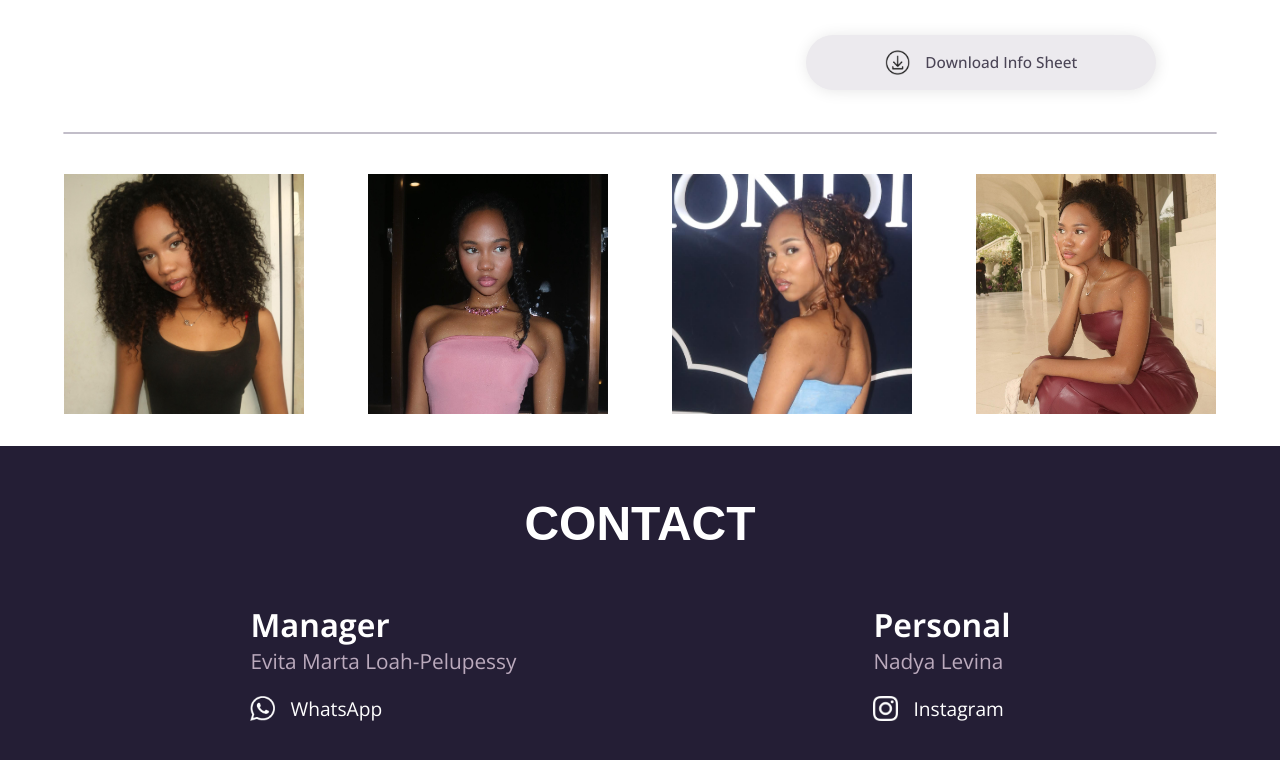
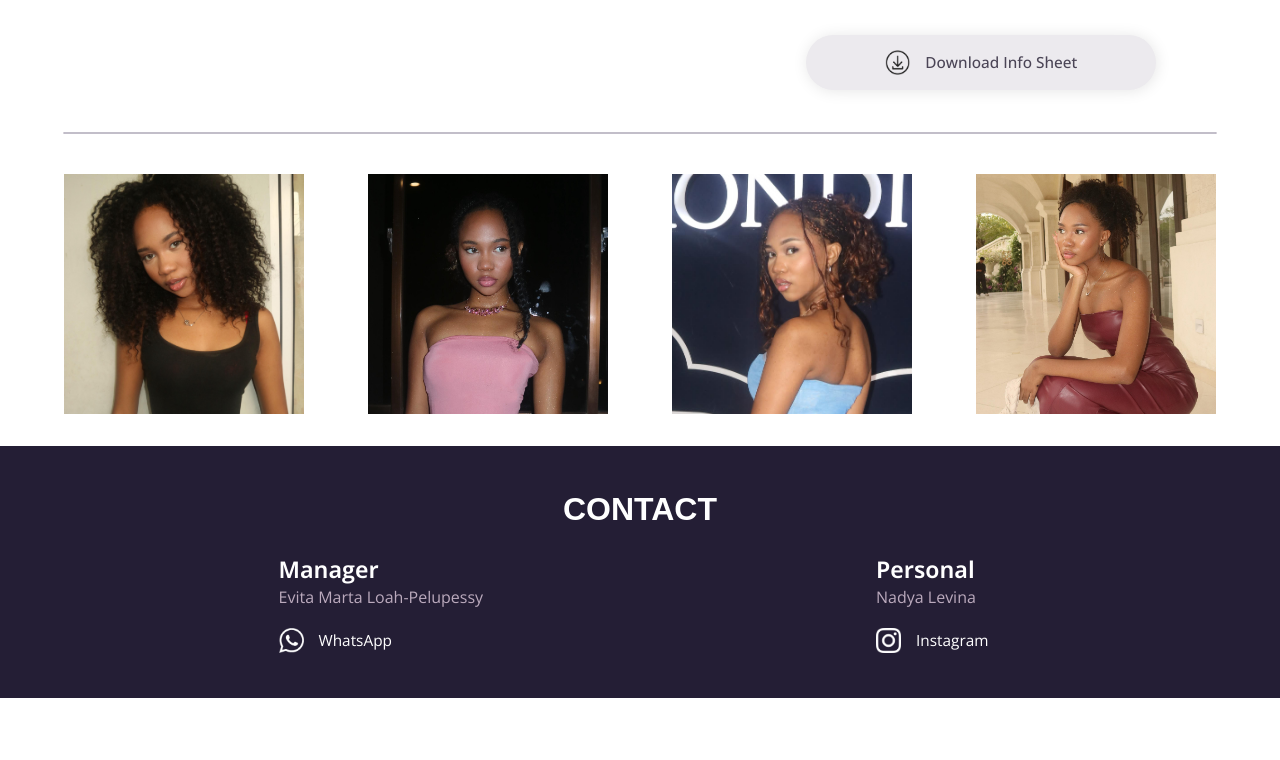
Before and after one commit to adv-projects/website-nadya-levina, a plain HTML site: page index.html in a window 1280 px wide. Shown: the part 1392-2152 px from the top of the page. After the commit the page ends 2090 px from the top, so only its background shows below. Drawn offline with nearby package versions, Linux system fonts and the light colour scheme; a web font is replaced by a local one.

Commit message:
Update contact.css

```diff
--- a/contact.css
+++ b/contact.css
@@ -2,24 +2,25 @@
   background-color: rgb(36, 30, 53);
   display: flex;
   flex-direction: column;
-  padding: 50px;
+  padding: max(40px, 3.5%);
 }
 
 .contact-section-title {
   font-family: Zalando Sans Expanded, Arial;
   text-align: center;
   color: rgb(255, 255, 255);
-  margin-top: 0px;
-  margin-bottom: 20px;
+  margin: 0px;
+  margin-bottom: 15px;
   font-weight: 700;
-  font-size: clamp(1.8rem, 4vw, 3rem);
+  font-size: clamp(1.5rem, 2.5vw, 3rem);
 }
 
 .contact-title {
   color: white;
-  font-size: clamp(1.2rem, 3vw, 2rem);
+  font-size: clamp(1.1rem, 1.8vw, 2rem);
   font-weight: 650;
   margin-bottom: 1px;
+  margin-top: max(0px, 5%);
 }
 
 .contact-info {
@@ -45,13 +46,13 @@
   margin-bottom: 20px;
   color: rgb(187, 170, 189);
   font-family: Open Sans, Arial;
-  font-size: clamp(1rem, 2vw, 1.3rem);
+  font-size: clamp(1rem, 1.2vw, 1.3rem);
 }
 
 .social-media-link {
   color: white;
   font-family: Open Sans, Arial;
-  font-size: clamp(1rem, 2vw, 1.2rem);
+  font-size: clamp(0.9rem, 1.2vw, 1.2rem);
   transition: color 0.15s, font-weight 0.15s;
 }
 
```
